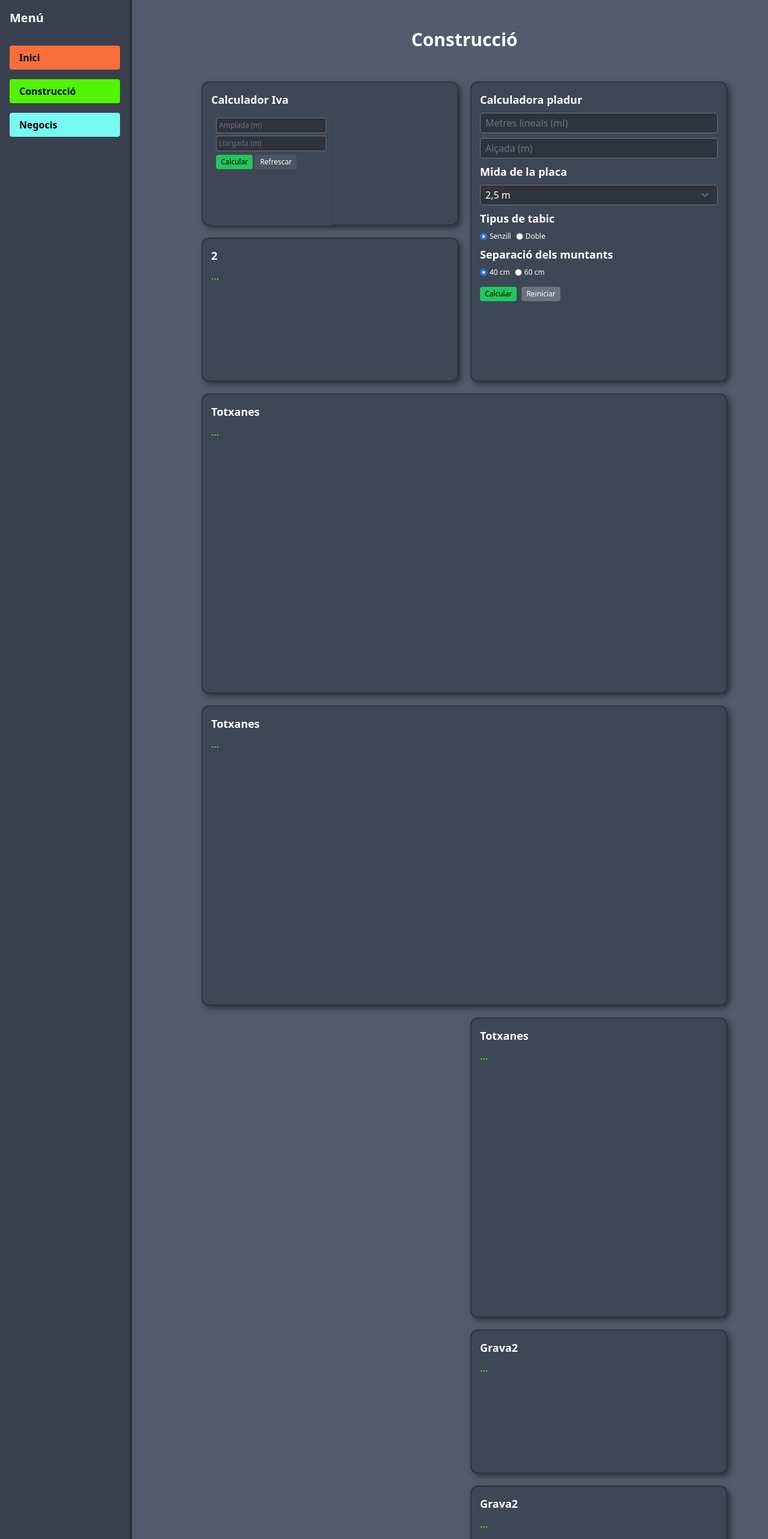
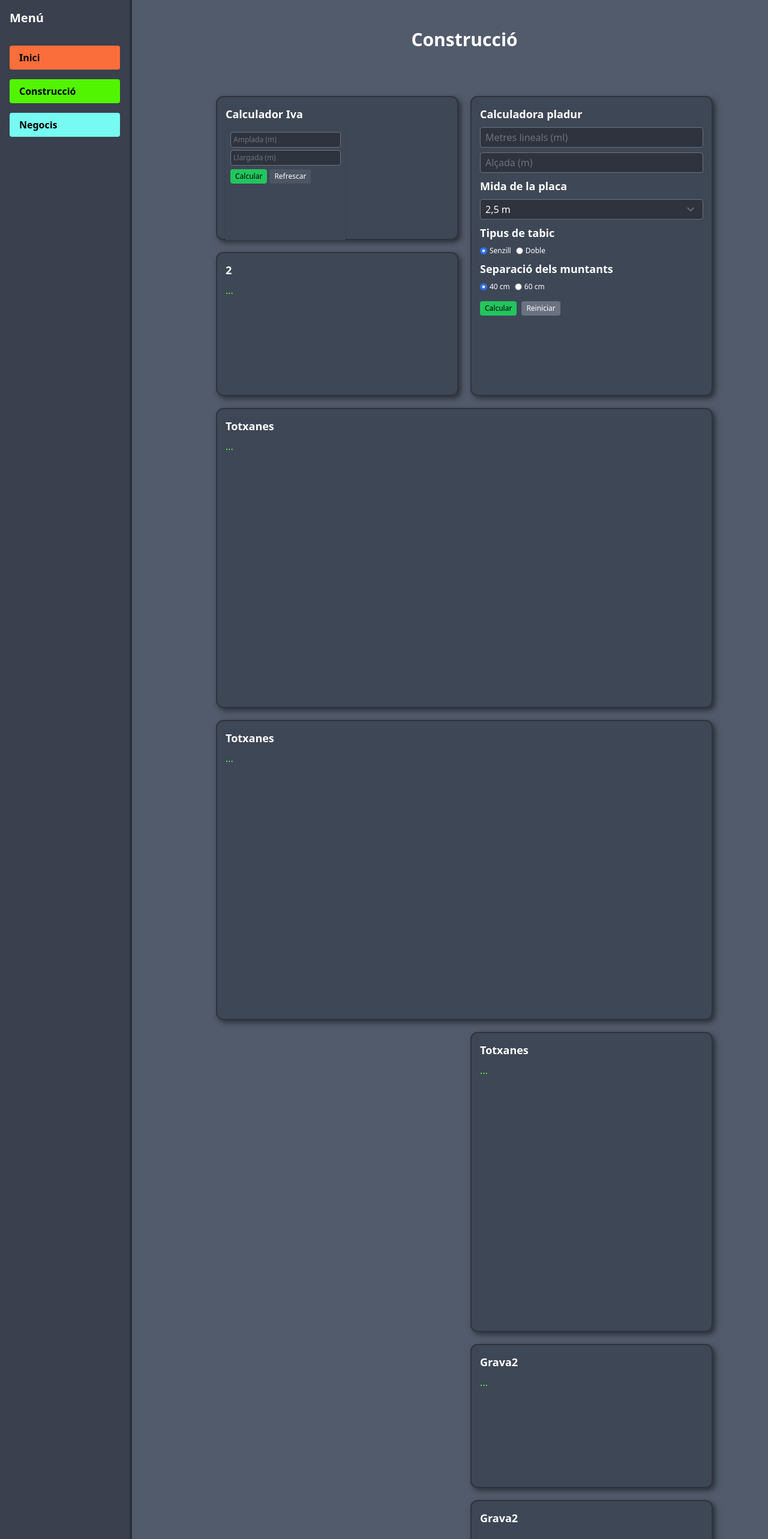
Before and after one commit to JordiZen/nextjs-dashboard-, a Next.js app: page /construccio in a window 1280 px wide. Shown: the top 2565 px of the page at 60% size. Built offline with nearby package versions, Linux system fonts and the light colour scheme.

Commit message:
canvis als dashboards

```diff
--- a/app/construccio/page.tsx
+++ b/app/construccio/page.tsx
@@ -1,70 +1,11 @@
-"use client";
-
-import { Responsive, WidthProvider } from "react-grid-layout";
-import Widget from "@/components/Widget";
-import "react-grid-layout/css/styles.css";
-import CalculadoraPladur from "@/components/CalculadoraPladur";
-import CalculadoraMetresQuadrats from "@/components/CalculadoraMetresQuadrats";
-
-
-
-
-
-const ResponsiveGridLayout = WidthProvider(Responsive);
+// src/app/construccio/page.tsx
+import DashboardConstruccio from "@/components/DashboardConstruccio";
 
 export default function ConstruccioPage() {
-  const layout = [
-    { i: "1", x: 0, y: 0, w: 1, h: 1, static: true },
-    { i: "3", x: 0, y: 1, w: 1, h: 1, static: true },
-    { i: "4", x: 1, y: 0, w: 1, h: 2, static: true },
-    { i: "5", x: 2, y: 0, w: 2, h: 2, static: true },
-    { i: "6", x: 0, y: 2, w: 2, h: 2, static: true },
-    { i: "7", x: 2, y: 2, w: 1, h: 2, static: true },
-    { i: "8", x: 3, y: 2, w: 1, h: 1, static: true },
-    { i: "9", x: 3, y: 3, w: 1, h: 1, static: true },
-
-
-
-
-  ];
-
   return (
     <main className="min-h-screen bg-[#525B6B] p-6">
       <h1 className="text-3xl font-bold text-white text-center mb-8">Construcció</h1>
-
-      <ResponsiveGridLayout
-  className="layout"
-  layouts={{ lg: layout }}
-  breakpoints={{ lg: 1200, md: 996, sm: 768 }}
-  cols={{ lg: 6, md: 4, sm: 2 }}
-  rowHeight={240}
-  margin={[20, 20]}   // marge horitzontal 20px, vertical 40px
-  isResizable={false}
-  isDraggable={false}
->
-
-        <div key="1"><Widget size="1x1" title="Calculador Iva"><CalculadoraMetresQuadrats /></Widget></div>
-        <div key="3"><Widget size="1x1" title="2">...</Widget></div>
-        <div key="4"><Widget size="1x2" title="Calculadora pladur"><CalculadoraPladur /></Widget></div>
-        <div key="5"><Widget size="2x2" title="Totxanes">...</Widget></div>
-        <div key="6"><Widget size="2x2" title="Totxanes">...</Widget></div>
-        <div key="7"><Widget size="1x2" title="Totxanes">...</Widget></div>
-        <div key="8"><Widget size="1x1" title="Grava2">...</Widget></div>
-        <div key="9"><Widget size="1x1" title="Grava2">...</Widget></div>
-
-
-
-
-      </ResponsiveGridLayout>
-
-      <style jsx>{`
-        .layout {
-          background-image:
-            linear-gradient(#444 1px, transparent 1px),
-            linear-gradient(90deg, #444 1px, transparent 1px);
-          background-size: 200px 200px;
-        }
-      `}</style>
+      <DashboardConstruccio />
     </main>
   );
 }
--- /dev/null
+++ b/components/DashboardConstruccio.tsx
@@ -0,0 +1,77 @@
+"use client";
+
+import { Responsive, WidthProvider } from "react-grid-layout";
+import Widget from "@/components/Widget";
+import "react-grid-layout/css/styles.css";
+import "react-resizable/css/styles.css";
+
+import CalculadoraPladur from "@/components/CalculadoraPladur";
+import CalculadoraMetresQuadrats from "@/components/CalculadoraMetresQuadrats";
+
+const ResponsiveGridLayout = WidthProvider(Responsive);
+
+const layout = [
+  { i: "1", x: 0, y: 0, w: 1, h: 1, static: true },
+  { i: "3", x: 0, y: 1, w: 1, h: 1, static: true },
+  { i: "4", x: 1, y: 0, w: 1, h: 2, static: true },
+  { i: "5", x: 2, y: 0, w: 2, h: 2, static: true },
+  { i: "6", x: 0, y: 2, w: 2, h: 2, static: true },
+  { i: "7", x: 2, y: 2, w: 1, h: 2, static: true },
+  { i: "8", x: 3, y: 2, w: 1, h: 1, static: true },
+  { i: "9", x: 3, y: 3, w: 1, h: 1, static: true },
+];
+
+export default function DashboardConstruccio() {
+  return (
+    <div className="p-6 min-h-screen bg-[#525B6B]">
+      <ResponsiveGridLayout
+        className="layout"
+        layouts={{ lg: layout }}
+        breakpoints={{ lg: 1200, md: 996, sm: 768 }}
+        cols={{ lg: 6, md: 4, sm: 2 }}
+        rowHeight={240}
+        margin={[20, 20]}
+        isResizable={false}
+        isDraggable={false}
+      >
+        <div key="1">
+          <Widget size="1x1" title="Calculador Iva">
+            <CalculadoraMetresQuadrats />
+          </Widget>
+        </div>
+        <div key="3">
+          <Widget size="1x1" title="2">...</Widget>
+        </div>
+        <div key="4">
+          <Widget size="1x2" title="Calculadora pladur">
+            <CalculadoraPladur />
+          </Widget>
+        </div>
+        <div key="5">
+          <Widget size="2x2" title="Totxanes">...</Widget>
+        </div>
+        <div key="6">
+          <Widget size="2x2" title="Totxanes">...</Widget>
+        </div>
+        <div key="7">
+          <Widget size="1x2" title="Totxanes">...</Widget>
+        </div>
+        <div key="8">
+          <Widget size="1x1" title="Grava2">...</Widget>
+        </div>
+        <div key="9">
+          <Widget size="1x1" title="Grava2">...</Widget>
+        </div>
+      </ResponsiveGridLayout>
+
+      <style jsx>{`
+        .layout {
+          background-image:
+            linear-gradient(#444 1px, transparent 1px),
+            linear-gradient(90deg, #444 1px, transparent 1px);
+          background-size: 200px 200px;
+        }
+      `}</style>
+    </div>
+  );
+}
```
